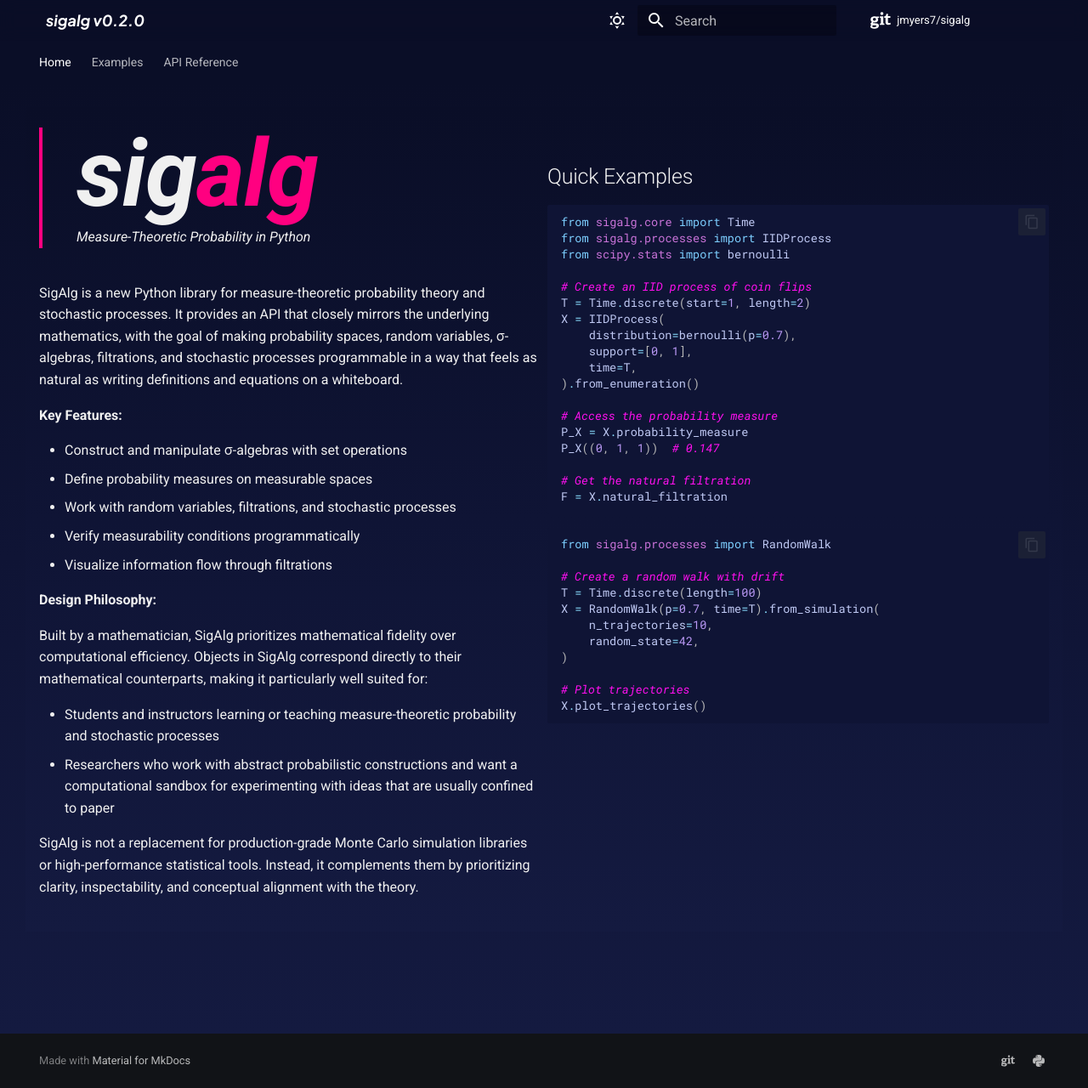
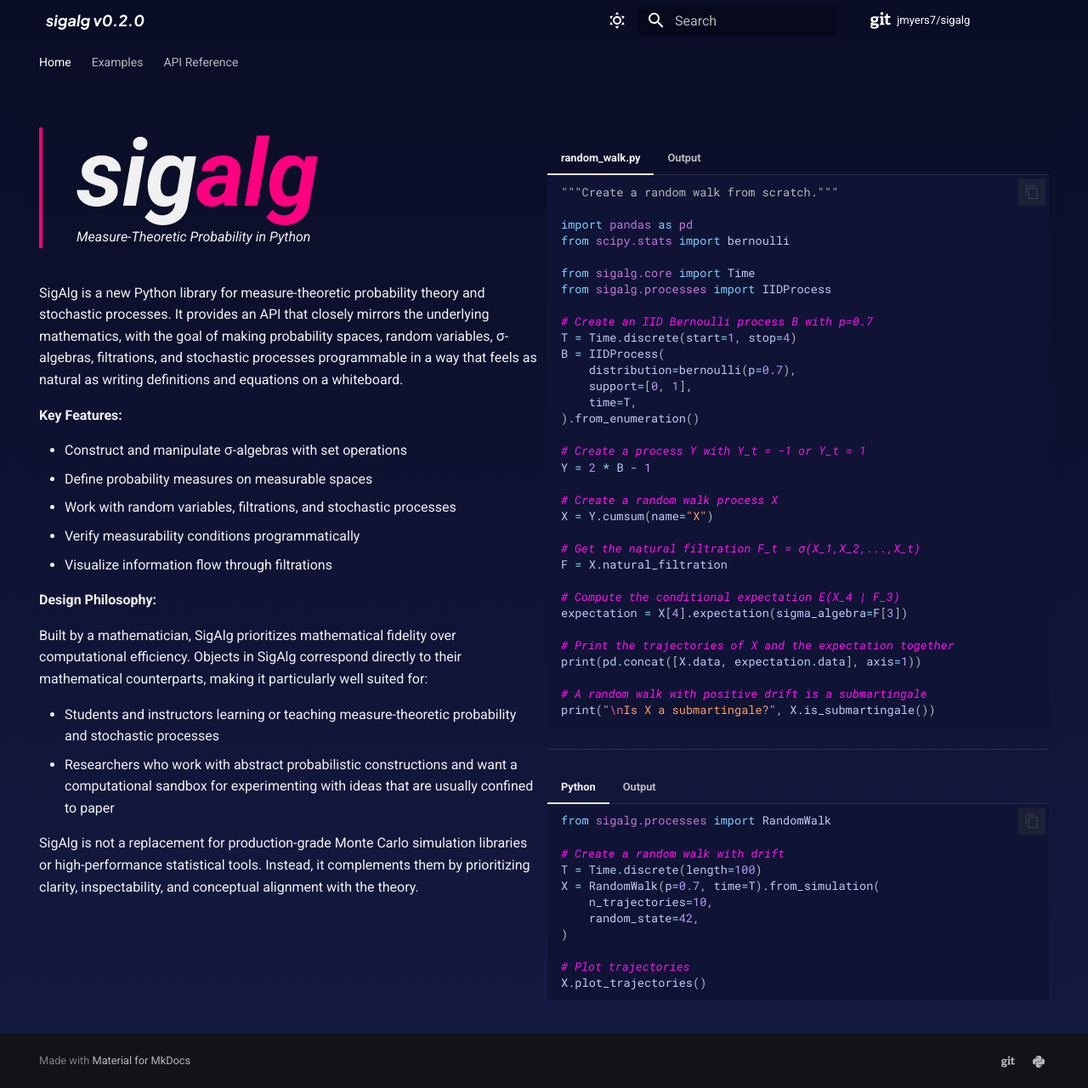
Before and after one commit to jmyers7/sigalg, an MkDocs documentation site: the page built from docs/docs/index.md, in a window 1280 px wide and 1280 px high. Shown: the whole window at 85% size. Built offline with MkDocs 1.6.1 and Material for MkDocs 9.7.7, drawn with Linux system fonts in a browser that asks for light colours; comment, search, counter and statistics services are not loaded.

Commit message:
Continue drafting docs

````diff
--- /dev/null
+++ b/docs/docs/examples/scripts/random_walk.py
@@ -0,0 +1,33 @@
+"""Create a random walk from scratch."""
+
+import pandas as pd
+from scipy.stats import bernoulli
+
+from sigalg.core import Time
+from sigalg.processes import IIDProcess
+
+# Create an IID Bernoulli process B with p=0.7
+T = Time.discrete(start=1, stop=4)
+B = IIDProcess(
+    distribution=bernoulli(p=0.7),
+    support=[0, 1],
+    time=T,
+).from_enumeration()
+
+# Create a process Y with Y_t = -1 or Y_t = 1
+Y = 2 * B - 1
+
+# Create a random walk process X
+X = Y.cumsum(name="X")
+
+# Get the natural filtration F_t = σ(X_1,X_2,...,X_t)
+F = X.natural_filtration
+
+# Compute the conditional expectation E(X_4 | F_3)
+expectation = X[4].expectation(sigma_algebra=F[3])
+
+# Print the trajectories of X and the expectation together
+print(pd.concat([X.data, expectation.data], axis=1))
+
+# A random walk with positive drift is a submartingale
+print("\nIs X a submartingale?", X.is_submartingale())
--- /dev/null
+++ b/docs/docs/examples/scripts/random_walk_output.txt
@@ -0,0 +1,20 @@
+            1  2  3  4  E(X_4|3)
+trajectory
+0          -1 -2 -3 -4      -2.6
+1          -1 -2 -3 -2      -2.6
+2          -1 -2 -1 -2      -0.6
+3          -1 -2 -1  0      -0.6
+4          -1  0 -1 -2      -0.6
+5          -1  0 -1  0      -0.6
+6          -1  0  1  0       1.4
+7          -1  0  1  2       1.4
+8           1  0 -1 -2      -0.6
+9           1  0 -1  0      -0.6
+10          1  0  1  0       1.4
+11          1  0  1  2       1.4
+12          1  2  1  0       1.4
+13          1  2  1  2       1.4
+14          1  2  3  2       3.4
+15          1  2  3  4       3.4
+
+Is X a submartingale? True
--- a/docs/docs/index.md
+++ b/docs/docs/index.md
@@ -74,43 +74,35 @@
 
 <div markdown>
 
-## Quick Examples
+=== "random_walk.py"
+    ```python
+    --8<-- "random_walk.py"
+    ```
+=== "Output"
+    ```
+    --8<-- "random_walk_output.txt"
+    ```
 
-```python
-from sigalg.core import Time
-from sigalg.processes import IIDProcess
-from scipy.stats import bernoulli
+---
 
-# Create an IID process of coin flips
-T = Time.discrete(start=1, length=2)
-X = IIDProcess(
-    distribution=bernoulli(p=0.7),
-    support=[0, 1],
-    time=T,
-).from_enumeration()
+=== "Python"
+    ```python
+    from sigalg.processes import RandomWalk
 
-# Access the probability measure
-P_X = X.probability_measure
-P_X((0, 1, 1))  # 0.147
+    # Create a random walk with drift
+    T = Time.discrete(length=100)
+    X = RandomWalk(p=0.7, time=T).from_simulation(
+        n_trajectories=10,
+        random_state=42,
+    )
 
-# Get the natural filtration
-F = X.natural_filtration
-```
-
-```python
-from sigalg.processes import RandomWalk
-
-# Create a random walk with drift
-T = Time.discrete(length=100)
-X = RandomWalk(p=0.7, time=T).from_simulation(
-    n_trajectories=10,
-    random_state=42,
-)
-
-# Plot trajectories
-X.plot_trajectories()
-```
-
+    # Plot trajectories
+    X.plot_trajectories()
+    ```
+=== "Output"
+    ```
+    Hello, world!
+    ```
 </div>
 
 </div>
--- a/docs/mkdocs.yml
+++ b/docs/mkdocs.yml
@@ -52,6 +52,11 @@
       generic: true
   - pymdownx.highlight
   - pymdownx.superfences
+  - pymdownx.tabbed:
+      alternate_style: true
+  - pymdownx.snippets:
+      check_paths: true
+      base_path: docs/examples/scripts
 
 extra_javascript:
   - https://cdn.jsdelivr.net/npm/mathjax@3/es5/tex-mml-chtml.js
````
